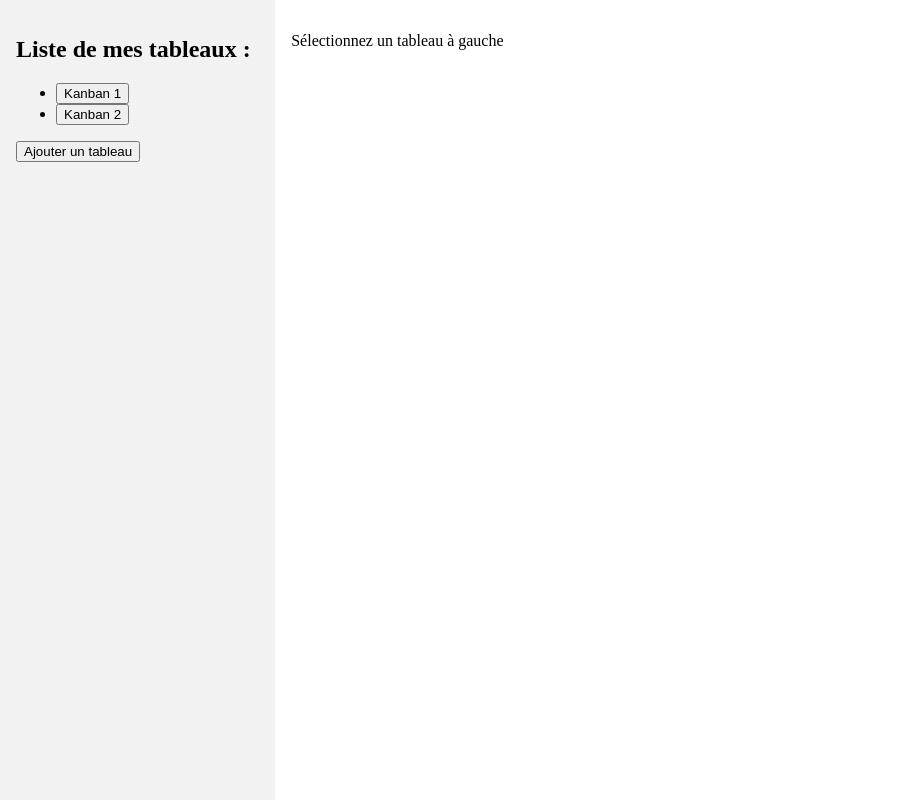
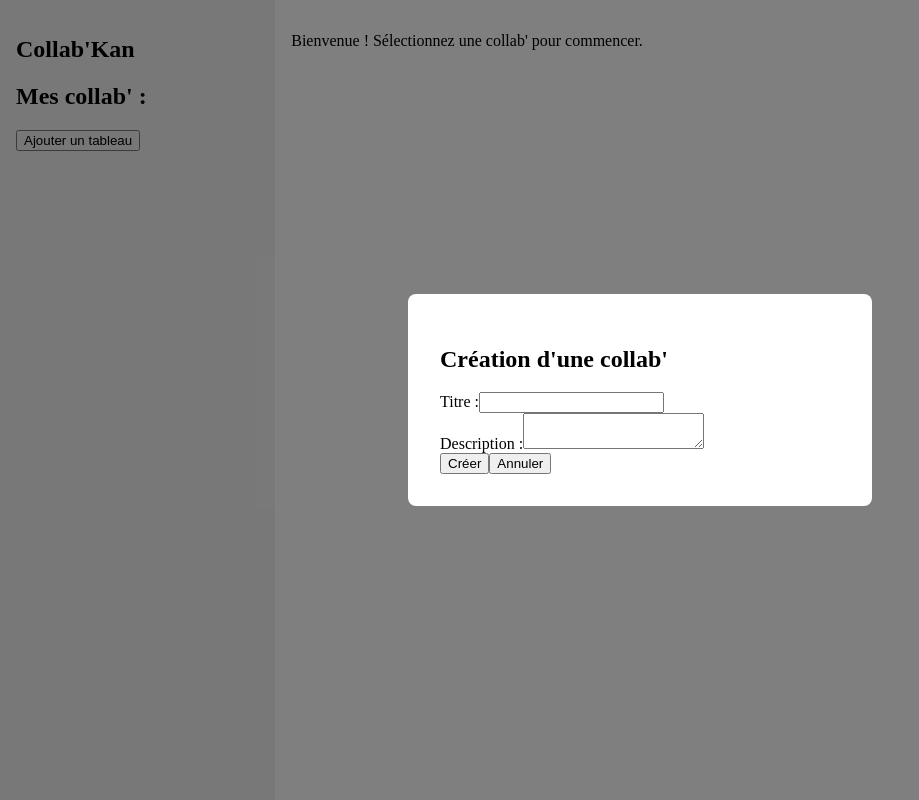
Before and after one commit to VGrolleau/collabkan, a Next.js app: page / in a window 1280 px wide. Both pictures are taken after a click on the button "Ajouter un tableau". Shown: the whole page, without its empty margins (0-919 px from the left). Built offline with nearby package versions, Linux system fonts and the light colour scheme.

Commit message:
Finish adding kanban modal | Add delete kanban button and function

```diff
--- a/src/app/globals.css
+++ b/src/app/globals.css
@@ -17,3 +17,21 @@ body {
         padding: 1rem;
     }
 }
+
+.modal-overlay {
+    position: fixed;
+    inset: 0;
+    background: rgba(0, 0, 0, 0.5);
+    display: flex;
+    align-items: center;
+    justify-content: center;
+    z-index: 100;
+}
+
+.modal-content {
+    background: white;
+    padding: 2rem;
+    border-radius: 0.5rem;
+    width: 90%;
+    max-width: 400px;
+}
--- a/src/components/AddKanbanModal.tsx
+++ b/src/components/AddKanbanModal.tsx
@@ -1 +1,53 @@
-export default function AddKanbanModal() { };
+"use client";
+
+import { useState } from "react";
+
+type Props = {
+    onClose: () => void;
+    onAdd: (kanban: { title: string; description: string }) => void;
+};
+
+export default function AddKanbanModal({ onClose, onAdd }: Props) {
+    const [title, setTitle] = useState("");
+    const [description, setDescription] = useState("");
+
+    const handleSubmit = (e: React.FormEvent) => {
+        e.preventDefault();
+        onAdd({ title, description });
+        onClose();
+    };
+
+    return (
+        <div className="modal-overlay" onClick={onClose}>
+            <div className="modal-content" onClick={(e) => e.stopPropagation()}>
+                <h1>{`Création d'une collab'`}</h1>
+                <form onSubmit={handleSubmit}>
+                    <div>
+                        <label htmlFor="title">Titre :</label>
+                        <input
+                            id="title"
+                            name="title"
+                            value={title}
+                            onChange={(e) => setTitle(e.target.value)}
+                        />
+                    </div>
+                    <div>
+                        <label htmlFor="description">Description :</label>
+                        <textarea
+                            id="description"
+                            name="description"
+                            value={description}
+                            onChange={(e) => setDescription(e.target.value)}
+                        />
+                    </div>
+                    <div>
+                        <button type="submit">Créer</button>
+                        <button type="button" onClick={onClose}>
+                            Annuler
+                        </button>
+                    </div>
+                </form>
+            </div>
+        </div>
+    );
+}
--- a/src/components/AppShell.tsx
+++ b/src/components/AppShell.tsx
@@ -4,30 +4,43 @@ import { useState } from "react";
 import Sidebar from "./Sidebar";
 import KanbanBoard from "./KanbanBoard";
 
-const initialKanbans = [
-    { id: 1, name: "Kanban 1", description: "Test 1" },
-    { id: 2, name: "Kanban 2", description: "Test 2" },
-];
+type Kanban = {
+    id: number;
+    name: string;
+    description: string;
+};
 
-export default function AppShell() {
-    const [kanbans] = useState(initialKanbans);
-    const [selectedKanban, setSelectedKanban] = useState<typeof initialKanbans[0] | null>(null);
-    const [isModalOpen, setIsModalOpen] = useState(false);
+export default function AppShell({ children }: { children: React.ReactNode }) {
+    const [kanbans, setKanbans] = useState<Kanban[]>([]);
+    const [selected, setSelected] = useState<Kanban | null>(null);
 
-    function handleSelectKanban(id: number) {
-        const kanban = kanbans.find(k => k.id === id) || null;
-        setSelectedKanban(kanban);
-    }
+    const handleAddKanban = (kanban: Kanban) => {
+        setKanbans((prev) => [...prev, kanban]);
+        setSelected(kanban); // Optionnel : sélectionner le nouveau
+    };
+
+    const handleDeleteKanban = (id: number) => {
+        setKanbans(prev => prev.filter(k => k.id !== id));
+        if (selected?.id === id) {
+            setSelected(null);
+        }
+    };
 
     return (
         <>
-            <Sidebar kanbans={kanbans} onSelect={handleSelectKanban} onAddKanbanClick={() => setIsModalOpen(true)} />
+            <Sidebar
+                kanbans={kanbans}
+                onSelect={setSelected}
+                onAddKanban={handleAddKanban}
+                onDelete={handleDeleteKanban}
+            />
             <main>
-                {selectedKanban ? (
-                    <KanbanBoard kanban={selectedKanban} />
+                {selected ? (
+                    <KanbanBoard kanban={selected} />
                 ) : (
-                    <p>Sélectionnez un tableau à gauche</p>
+                    <p>{`Bienvenue ! Sélectionnez une collab' pour commencer.`}</p>
                 )}
+                {children}
             </main>
         </>
     );
--- a/src/components/Sidebar.tsx
+++ b/src/components/Sidebar.tsx
@@ -1,21 +1,55 @@
-type SidebarProps = {
-    kanbans: { id: number; name: string }[];
-    onSelect: (id: number) => void;
-    onAddKanbanClick: () => void;
+"use client";
+
+import React, { useState } from "react";
+import AddKanbanModal from "./AddKanbanModal";
+
+type Kanban = {
+    id: number;
+    name: string;
+    description: string;
 };
 
-export default function Sidebar({ kanbans, onSelect, onAddKanbanClick }: SidebarProps) {
+type Props = {
+    kanbans: Kanban[];
+    onSelect: (kanban: Kanban) => void;
+    onAddKanban: (kanban: Kanban) => void;
+    onDelete?: (id: number) => void;
+};
+
+export default function Sidebar({ kanbans, onSelect, onAddKanban, onDelete }: Props) {
+    const [isModalOpen, setIsModalOpen] = useState(false);
+
+    const handleAdd = (data: { title: string; description: string }) => {
+        const newKanban = {
+            id: Date.now(),
+            name: data.title,
+            description: data.description,
+        };
+        onAddKanban(newKanban);
+    };
+
     return (
         <aside>
-            <h1>Liste de mes tableaux :</h1>
-            <ul>
-                {kanbans.map((kanban) => (
-                    <li key={kanban.id}>
-                        <button onClick={() => onSelect(kanban.id)}>{kanban.name}</button>
-                    </li>
-                ))}
-            </ul>
-            <button onClick={onAddKanbanClick}>Ajouter un tableau</button>
+            <h1>{`Collab'Kan`}</h1>
+            <section>
+                <h2>{`Mes collab' :`}</h2>
+                <ul>
+                    {kanbans.map((k) => (
+                        <li key={k.id}>
+                            <button onClick={() => onSelect(k)}>{k.name}</button>
+                            <button onClick={() => onDelete?.(k.id)}>🗑️</button>
+                        </li>
+                    ))}
+                </ul>
+                <button onClick={() => setIsModalOpen(true)}>Ajouter un tableau</button>
+            </section>
+
+            {isModalOpen && (
+                <AddKanbanModal
+                    onClose={() => setIsModalOpen(false)}
+                    onAdd={handleAdd}
+                />
+            )}
         </aside>
     );
 }
```
